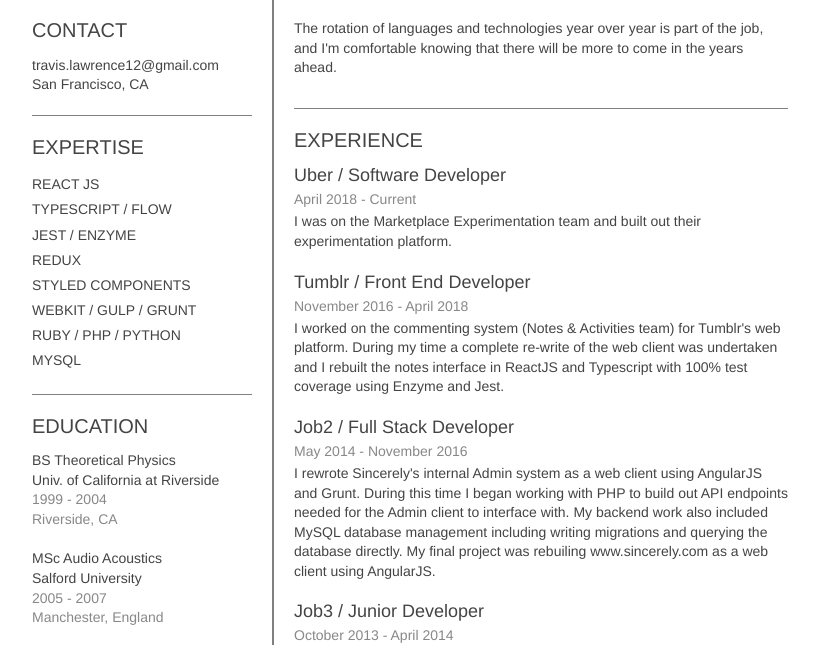
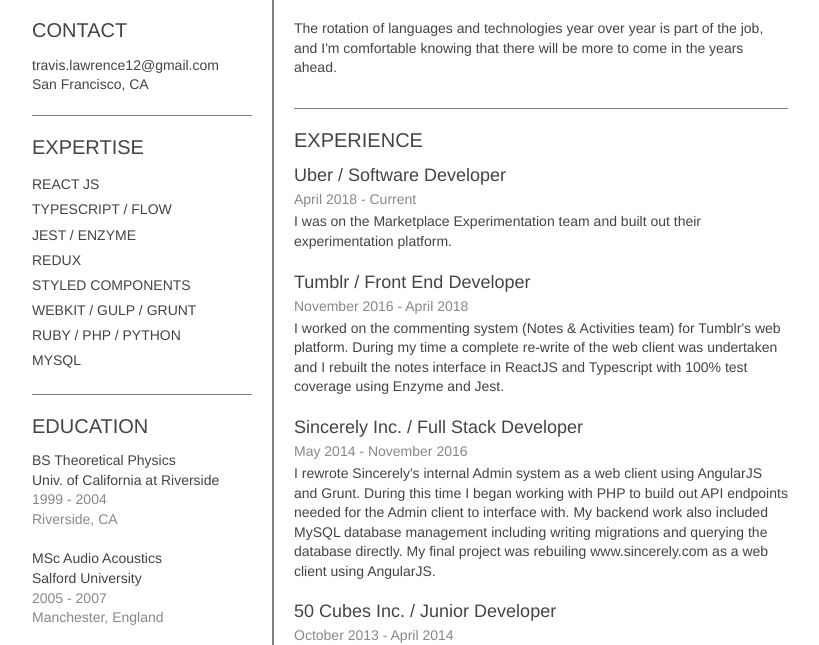
Before and after one commit to TravisL12/travis_resume, a plain HTML site: page index.html in a window 1280 px wide. Shown: the part 143-788 px from the top of the page, without its empty margins (230-1049 px from the left). Drawn offline with Linux system fonts and the light colour scheme.

Commit message:
Update job names

```diff
--- a/index.html
+++ b/index.html
@@ -117,7 +117,7 @@
     `,
         },
         {
-          name: "Job2",
+          name: "Sincerely Inc.",
           title: "Full Stack Developer",
           term: "May 2014 - November 2016",
           location: "San Andreas",
@@ -130,7 +130,7 @@
     `,
         },
         {
-          name: "Job3",
+          name: "50 Cubes Inc.",
           title: "Junior Developer",
           term: "October 2013 - April 2014",
           location: "San Andreas",
```
